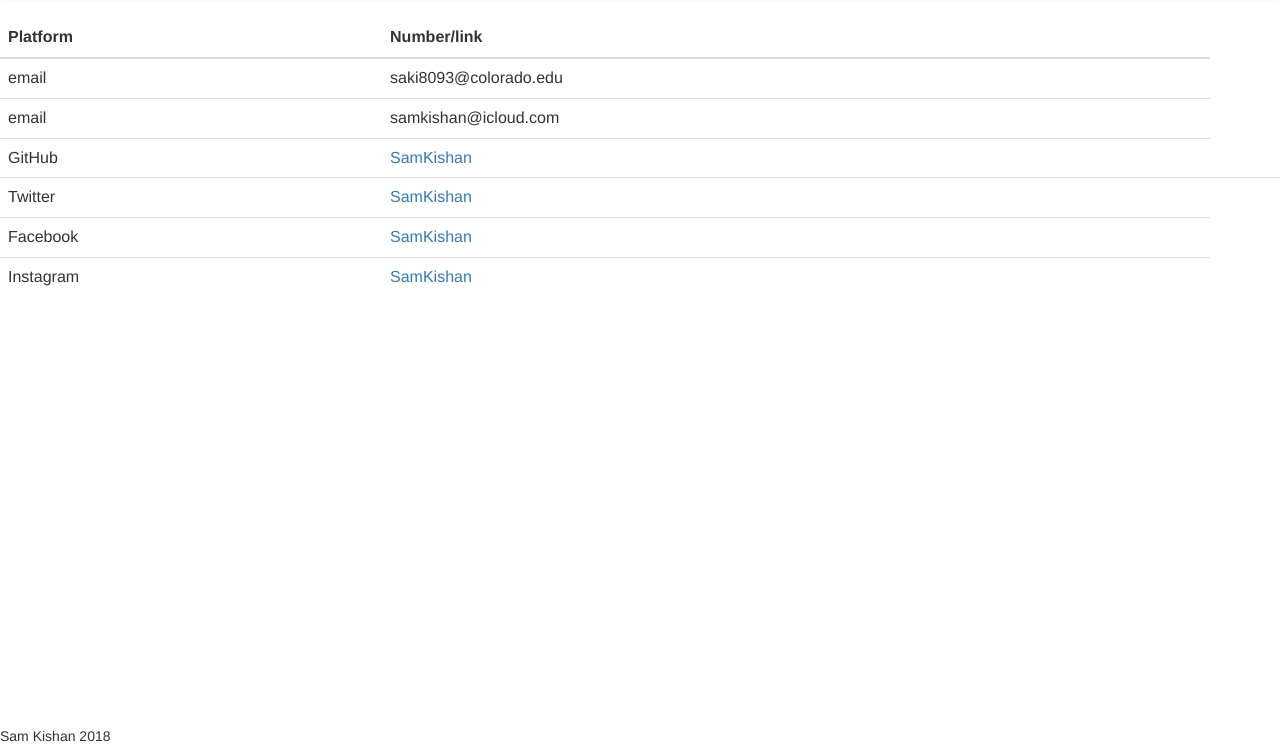
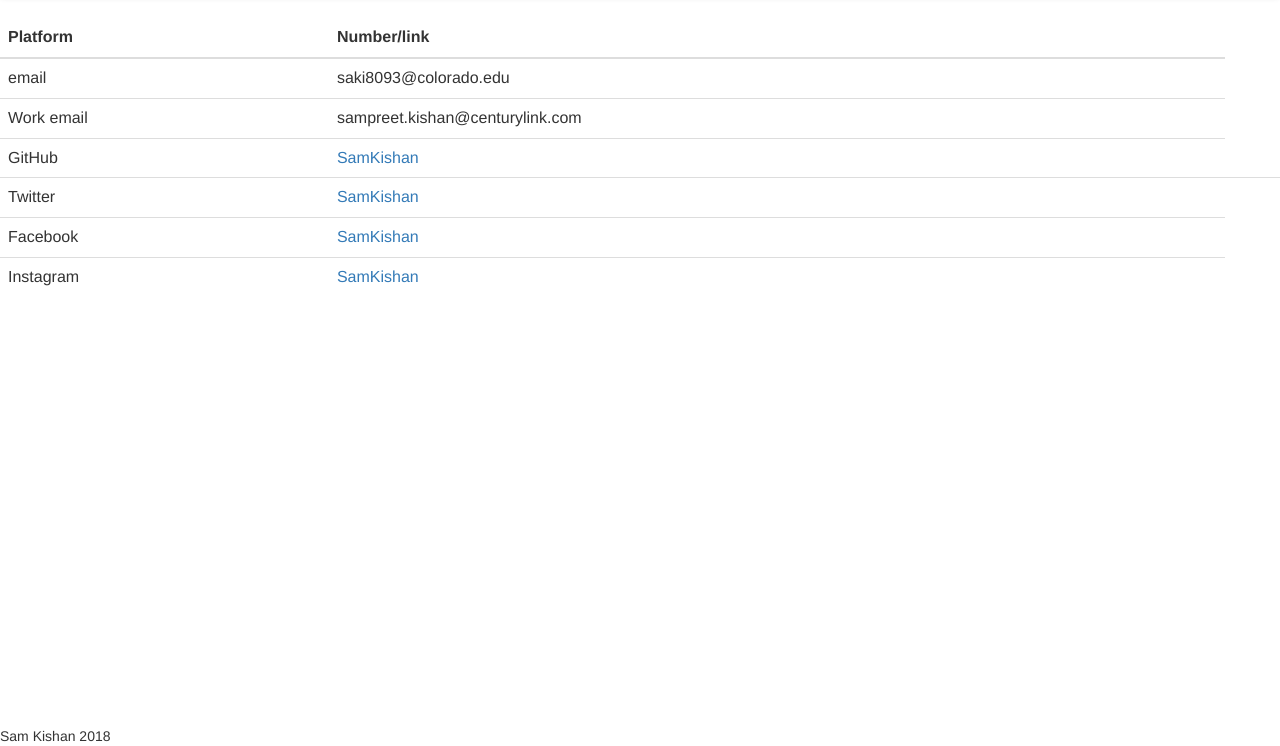
Before and after one commit to SamKishan/SamKishan.github.io, a plain HTML site: page contact.html in a window 1280 px wide. Shown: the part 54-800 px from the top of the page. Drawn offline with nearby package versions, Linux system fonts and the light colour scheme.

Commit message:
Update contact.html

```diff
--- a/contact.html
+++ b/contact.html
@@ -55,8 +55,8 @@
 				<td>saki8093@colorado.edu</td>
 			</tr>
 			<tr>
-				<td>email</td>
-				<td>samkishan@icloud.com</td>
+				<td>Work email</td>
+				<td>sampreet.kishan@centurylink.com</td>
 			</tr>
 			<tr>
 				<td>GitHub</td>
```
